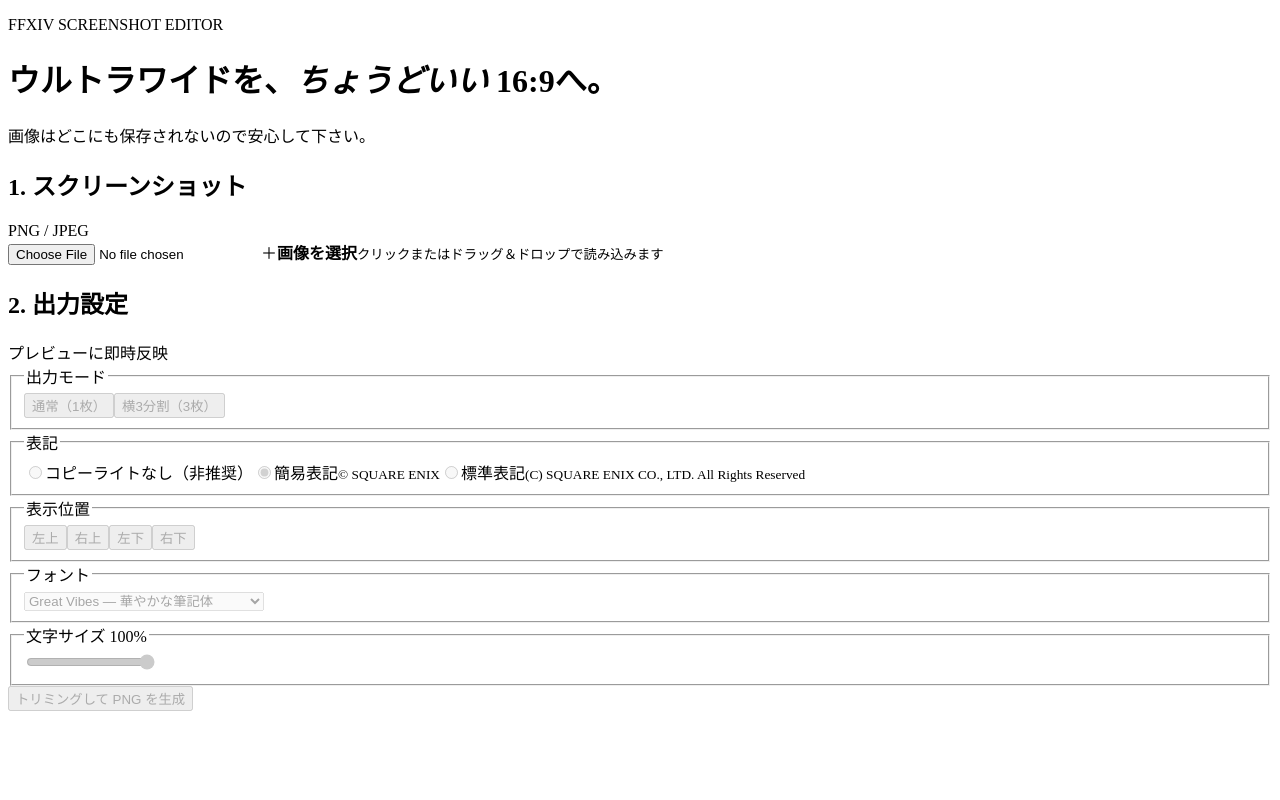
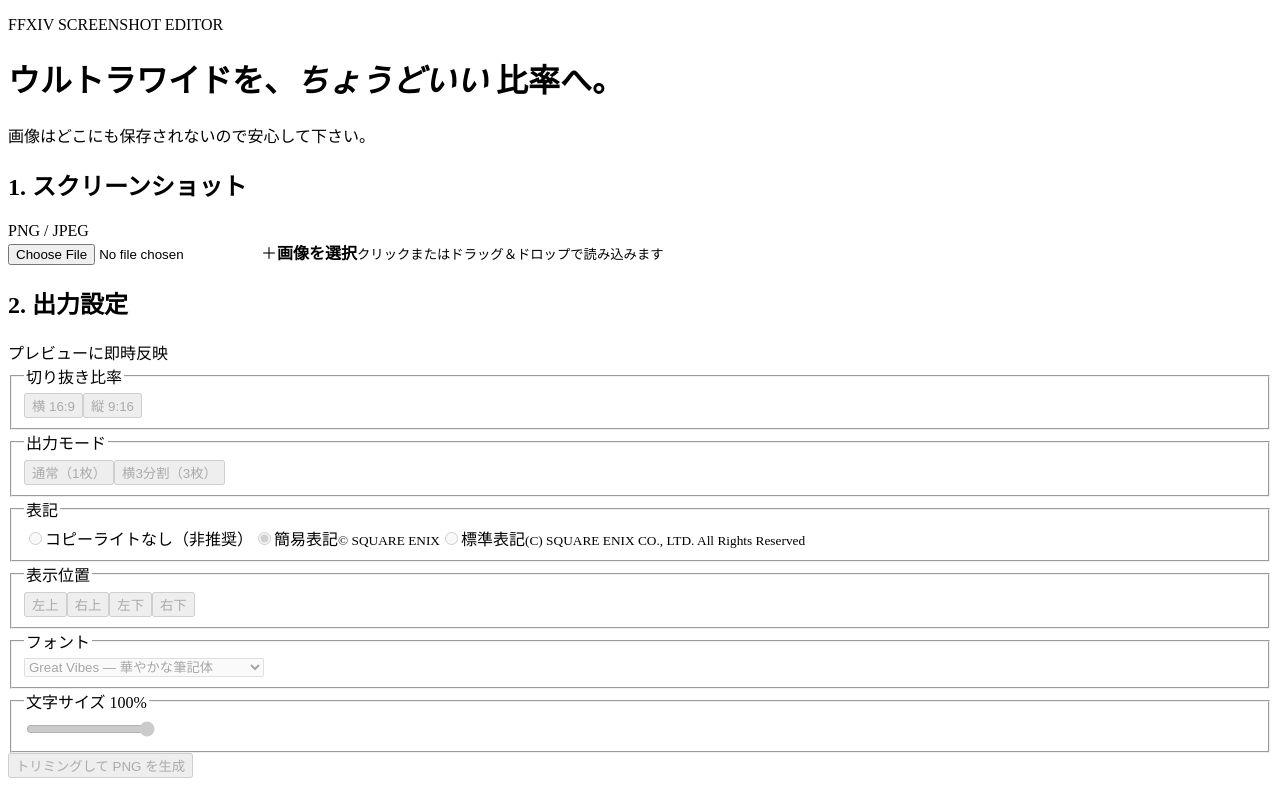
Before and after one commit to lycachigyo/ff14-urtrawide-to-wide, a React (Vite) app: page / in a window 1280 px wide. Built offline with nearby package versions, Linux system fonts and the light colour scheme; the HTML template or start-up script is replaced by a standard one.

Commit message:
縦9対16のトリミングに対応しました

```diff
--- a/src/App.tsx
+++ b/src/App.tsx
@@ -1,6 +1,9 @@
 import { ChangeEvent, DragEvent as ReactDragEvent, PointerEvent as ReactPointerEvent, useEffect, useRef, useState } from 'react'
 
-const ASPECT = 16 / 9
+const ASPECTS = {
+  landscape: { label: '横 16:9', value: 16 / 9, shortLabel: '16:9' },
+  portrait: { label: '縦 9:16', value: 9 / 16, shortLabel: '9:16' },
+} as const
 const COPYRIGHTS = {
   none: '',
   short: '© SQUARE ENIX',
@@ -18,15 +21,16 @@ type CopyrightKey = keyof typeof COPYRIGHTS
 type FontKey = keyof typeof FONTS
 type Position = 'top-left' | 'top-right' | 'bottom-left' | 'bottom-right'
 type OutputMode = 'single' | 'triple'
+type AspectMode = keyof typeof ASPECTS
 type Handle = 'move' | 'n' | 's' | 'e' | 'w' | 'ne' | 'nw' | 'se' | 'sw'
 type Crop = { x: number; y: number; width: number; height: number }
 type Drag = { handle: Handle; startX: number; startY: number; crop: Crop } | null
 
 const clamp = (value: number, min: number, max: number) => Math.min(Math.max(value, min), max)
 
-function initialCrop(width: number, height: number): Crop {
-  const cropWidth = Math.min(width, height * ASPECT)
-  const cropHeight = cropWidth / ASPECT
+function initialCrop(width: number, height: number, aspect: number): Crop {
+  const cropWidth = Math.min(width, height * aspect)
+  const cropHeight = cropWidth / aspect
   return { x: (width - cropWidth) / 2, y: (height - cropHeight) / 2, width: cropWidth, height: cropHeight }
 }
 
@@ -45,6 +49,7 @@ function App() {
   const [position, setPosition] = useState<Position>('bottom-right')
   const [font, setFont] = useState<FontKey>('greatVibes')
   const [copyrightSize, setCopyrightSize] = useState(100)
+  const [aspectMode, setAspectMode] = useState<AspectMode>('landscape')
   const [outputMode, setOutputMode] = useState<OutputMode>('single')
   const [outputUrls, setOutputUrls] = useState<string[]>([])
   const [outputFilePrefix, setOutputFilePrefix] = useState('')
@@ -105,7 +110,9 @@ function App() {
     const { naturalWidth: width, naturalHeight: height } = event.currentTarget
     if (!width || !height) return
     setImageSize({ width, height })
-    setCrop(initialCrop(width, height))
+    const nextAspectMode: AspectMode = height > width ? 'portrait' : 'landscape'
+    setAspectMode(nextAspectMode)
+    setCrop(initialCrop(width, height, ASPECTS[nextAspectMode].value))
   }
 
   const beginDrag = (event: ReactPointerEvent<HTMLDivElement>, handle: Handle) => {
@@ -117,7 +124,8 @@ function App() {
   }
 
   const resizeCrop = (start: Crop, handle: Exclude<Handle, 'move'>, dx: number, dy: number): Crop => {
-    const minWidth = Math.min(180, imageSize.width, imageSize.height * ASPECT)
+    const aspect = ASPECTS[aspectMode].value
+    const minWidth = Math.min(180, imageSize.width, imageSize.height * aspect)
     const left = handle.includes('w')
     const right = handle.includes('e')
     const top = handle.includes('n')
@@ -128,13 +136,13 @@ function App() {
 
     if (left || right) {
       const horizontalDelta = (right ? 1 : -1) * dx
-      const verticalDelta = (top ? -1 : 1) * dy * ASPECT
+      const verticalDelta = (top ? -1 : 1) * dy * aspect
       const delta = top || bottom
         ? (Math.abs(horizontalDelta) > Math.abs(verticalDelta) ? horizontalDelta : verticalDelta)
         : horizontalDelta
       width = start.width + delta
     } else {
-      width = start.width + (bottom ? dy : -dy) * ASPECT
+      width = start.width + (bottom ? dy : -dy) * aspect
     }
 
     const anchorX = left ? start.x + start.width : start.x
@@ -144,8 +152,8 @@ function App() {
       : right
         ? imageSize.width - anchorX
         : imageSize.width
-    width = clamp(width, minWidth, Math.min(maxWidth, imageSize.height * ASPECT))
-    const height = width / ASPECT
+    width = clamp(width, minWidth, Math.min(maxWidth, imageSize.height * aspect))
+    const height = width / aspect
 
     if (left) x = anchorX - width
     else if (!(right || top || bottom)) x = start.x
@@ -181,6 +189,15 @@ function App() {
   const changeSetting = <T,>(setter: (value: T) => void, value: T) => {
     discardOutput()
     setter(value)
+  }
+
+  const changeAspectMode = (nextMode: AspectMode) => {
+    if (nextMode === aspectMode) return
+    discardOutput()
+    setAspectMode(nextMode)
+    if (imageSize.width && imageSize.height) {
+      setCrop(initialCrop(imageSize.width, imageSize.height, ASPECTS[nextMode].value))
+    }
   }
 
   const generate = async () => {
@@ -250,7 +267,7 @@ function App() {
     <main className="app-shell">
       <header className="hero">
         <p className="eyebrow">FFXIV SCREENSHOT EDITOR</p>
-        <h1>ウルトラワイドを、<em>ちょうどいい</em> 16:9へ。</h1>
+        <h1>ウルトラワイドを、<em>ちょうどいい</em> 比率へ。</h1>
         <p>画像はどこにも保存されないので安心して下さい。</p>
       </header>
 
@@ -269,7 +286,7 @@ function App() {
                   <img src={imageUrl} onLoad={loadImage} alt="読み込んだスクリーンショット" draggable={false} />
                   {crop && <>
                     <div className="crop-box" style={cropStyle} onPointerDown={(event) => beginDrag(event, 'move')}>
-                      <div className="crop-label">16:9</div>
+                      <div className="crop-label">{ASPECTS[aspectMode].shortLabel}</div>
                       {outputMode === 'triple' && <><div className="split-guide split-guide-first" /><div className="split-guide split-guide-second" /></>}
                       {(['n', 's', 'e', 'w', 'ne', 'nw', 'se', 'sw'] as const).map(handle => <div key={handle} className={`handle handle-${handle}`} onPointerDown={(event) => beginDrag(event, handle)} />)}
                       {copyright !== 'none' && <div className={`live-copyright ${position} font-${font}`} style={{ '--copyright-scale': copyrightSize / 100 } as React.CSSProperties}>{COPYRIGHTS[copyright]}</div>}
@@ -285,6 +302,9 @@ function App() {
 
         <aside className="settings-panel">
           <div className="panel-heading"><h2>2. 出力設定</h2><span>プレビューに即時反映</span></div>
+          <fieldset disabled={!imageUrl}><legend>切り抜き比率</legend><div className="mode-grid">
+            {(Object.entries(ASPECTS) as [AspectMode, typeof ASPECTS[AspectMode]][]).map(([key, item]) => <button type="button" className={aspectMode === key ? 'selected' : ''} onClick={() => changeAspectMode(key)} key={key}>{item.label}</button>)}
+          </div></fieldset>
           <fieldset disabled={!imageUrl}><legend>出力モード</legend><div className="mode-grid">
             <button type="button" className={outputMode === 'single' ? 'selected' : ''} onClick={() => changeSetting(setOutputMode, 'single')}>通常（1枚）</button>
             <button type="button" className={outputMode === 'triple' ? 'selected' : ''} onClick={() => changeSetting(setOutputMode, 'triple')}>横3分割（3枚）</button>
@@ -302,7 +322,7 @@ function App() {
           {outputUrls.length === 3 && <div className="download-list">{outputUrls.map((url, index) => <a className="download-button" href={url} download={`${outputFilePrefix}-${index + 1}.png`} key={url}>{index + 1}枚目をダウンロード</a>)}</div>}
         </aside>
       </section>
-      {outputUrls.length > 0 && <section className="result"><div className="panel-heading"><h2>生成結果</h2><span>{outputUrls.length === 3 ? '横3分割・元解像度・PNG' : '元解像度・PNG'}</span></div><div className={`result-images ${outputUrls.length === 3 ? 'is-triple' : ''}`}>{outputUrls.map((url, index) => <figure key={url}><img src={url} alt={outputUrls.length === 3 ? `生成した分割画像 ${index + 1}枚目` : '生成した16対9の画像'} />{outputUrls.length === 3 && <figcaption>{index + 1}枚目</figcaption>}</figure>)}</div></section>}
+      {outputUrls.length > 0 && <section className="result"><div className="panel-heading"><h2>生成結果</h2><span>{outputUrls.length === 3 ? `横3分割・${ASPECTS[aspectMode].shortLabel}・元解像度・PNG` : `${ASPECTS[aspectMode].shortLabel}・元解像度・PNG`}</span></div><div className={`result-images ${outputUrls.length === 3 ? 'is-triple' : ''}`}>{outputUrls.map((url, index) => <figure key={url}><img src={url} alt={outputUrls.length === 3 ? `生成した分割画像 ${index + 1}枚目` : `生成した${ASPECTS[aspectMode].shortLabel}の画像`} />{outputUrls.length === 3 && <figcaption>{index + 1}枚目</figcaption>}</figure>)}</div></section>}
     </main>
   )
 }
```
Also changed, not shown: 1 other file (tests, documents, lock files or other folders).
